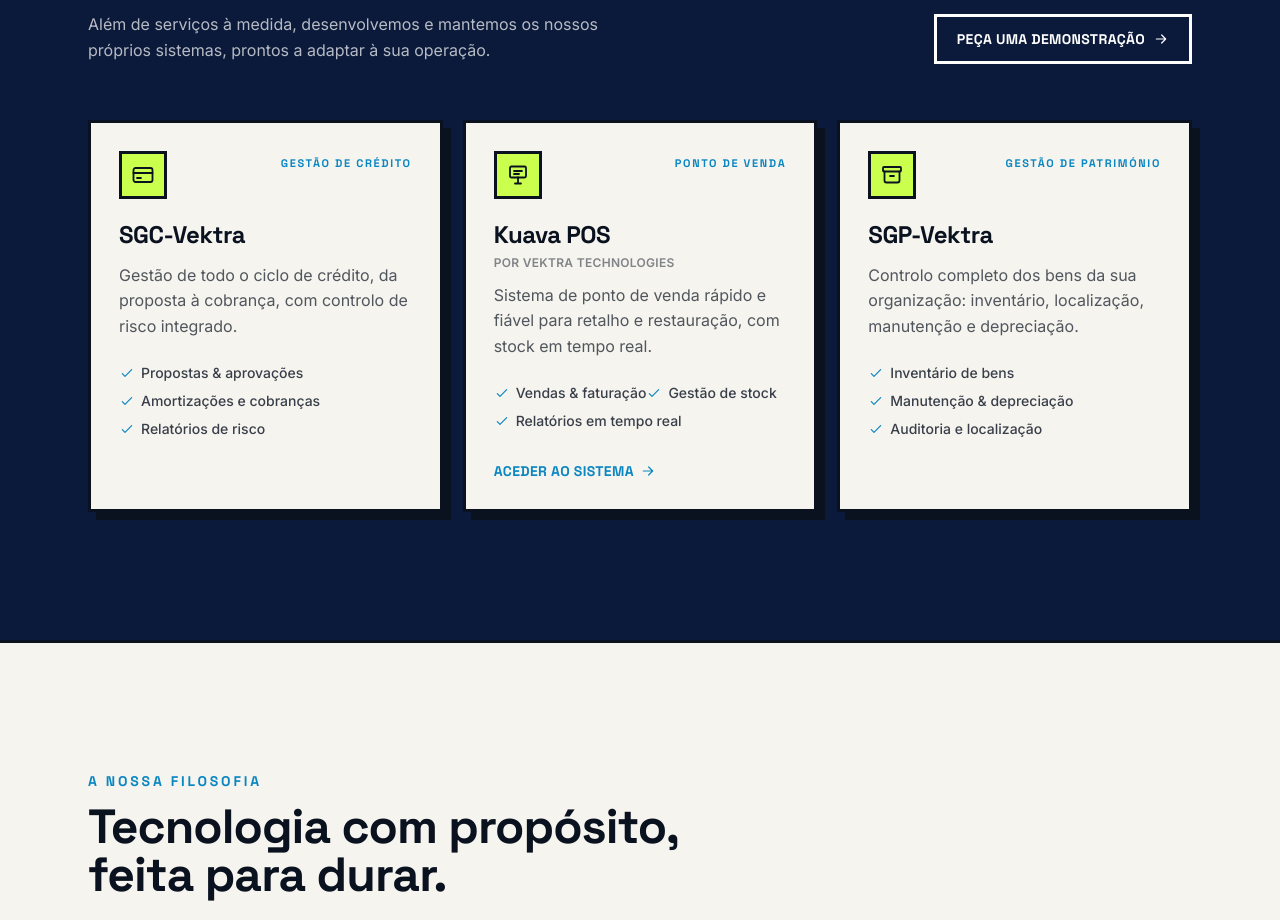
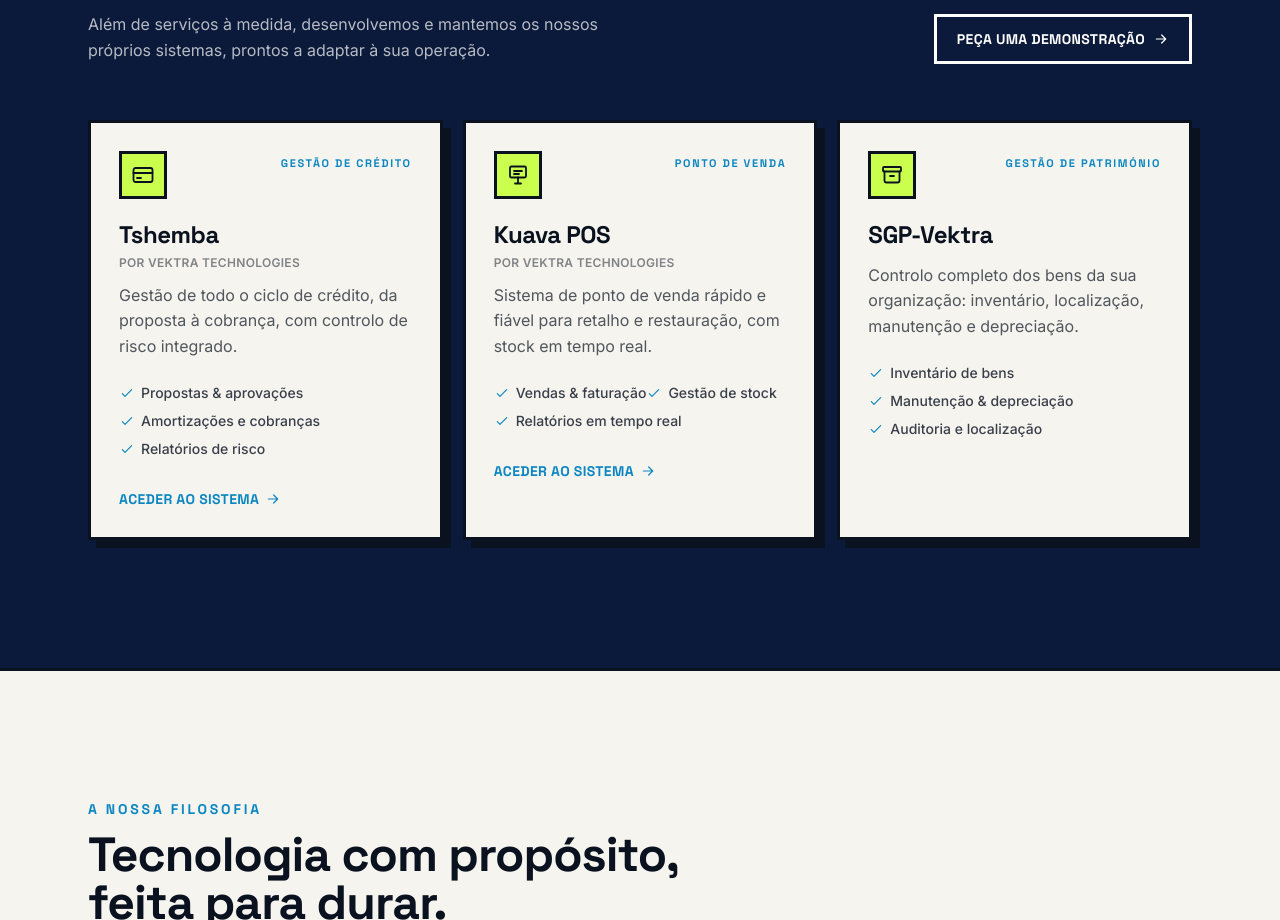
Before and after one commit to Donymmello/vektra-site, a React (Vite) app: page / in a window 1280 px wide. Shown: the part 2287-3207 px from the top of the page. Built offline with nearby package versions, Linux system fonts and the light colour scheme; no server answers.

Commit message:
deploy v2

```diff
--- a/index.html
+++ b/index.html
@@ -11,7 +11,7 @@
     <meta name="theme-color" content="#0b1a3a" />
     <meta
       name="description"
-      content="Software, cloud, domínios, hosting e equipamento informático em Moçambique: um único parceiro tecnológico, criador do SGC-Vektra, Kuava POS e SGP-Vektra."
+      content="Software, cloud, domínios, hosting e equipamento informático em Moçambique: um único parceiro tecnológico, criador do Tshemba, Kuava POS e SGP-Vektra."
     />
     <title>Vektra Technologies MZ | Soluções completas em Tecnologia</title>
 
--- a/src/data/products.ts
+++ b/src/data/products.ts
@@ -20,13 +20,15 @@
 
 export const products: Product[] = [
   {
-    id: "sgc-vektra",
-    name: "SGC-Vektra",
+    id: "tshemba",
+    name: "Tshemba",
+    brandNote: "Por Vektra Technologies",
     category: "Gestão de Crédito",
     description:
       "Gestão de todo o ciclo de crédito, da proposta à cobrança, com controlo de risco integrado.",
     bullets: ["Propostas & aprovações", "Amortizações e cobranças", "Relatórios de risco"],
     icon: CreditCardIcon,
+    url: "https://tshemba.vektramz.com",
   },
   {
     id: "kuava-pos",
```
